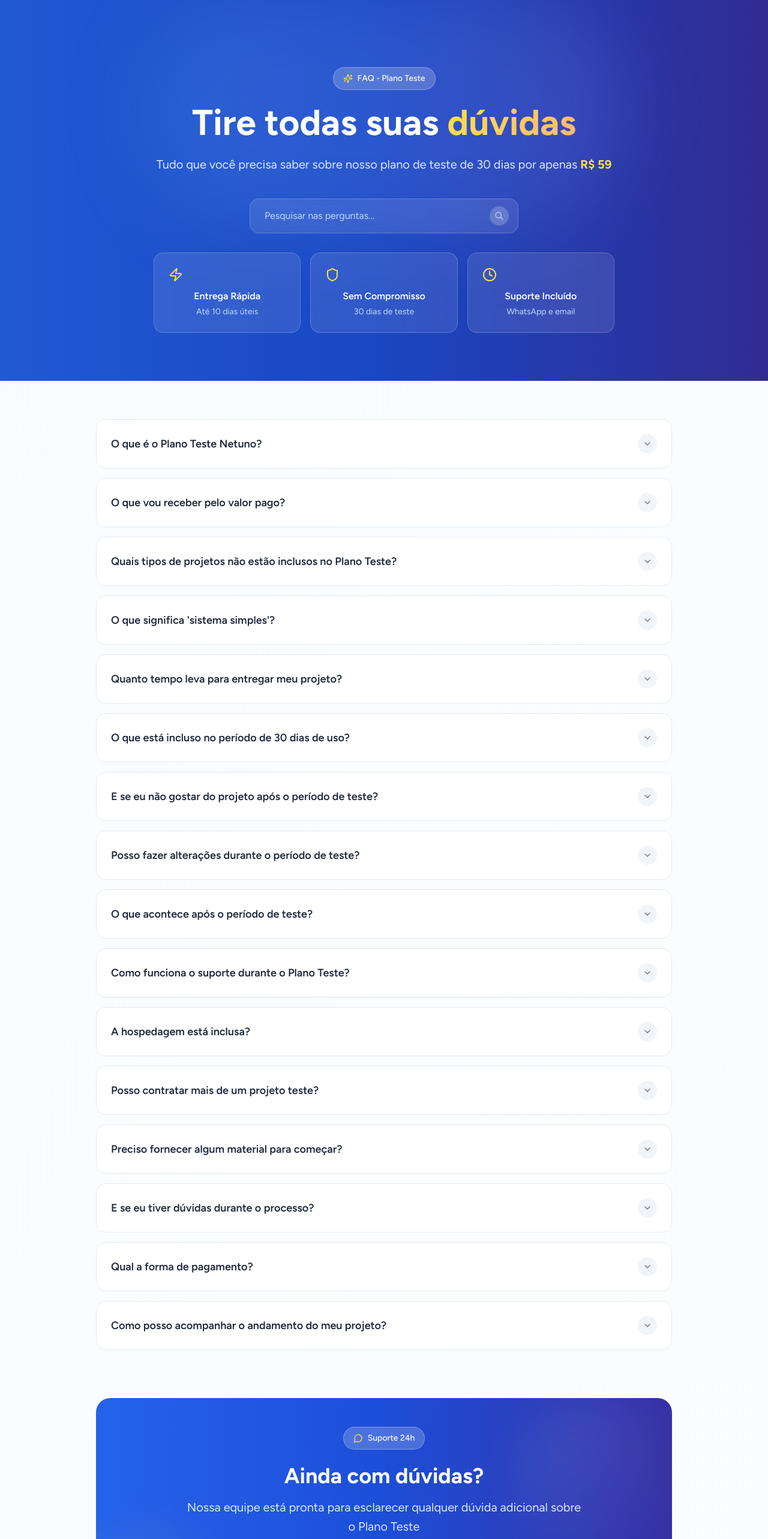
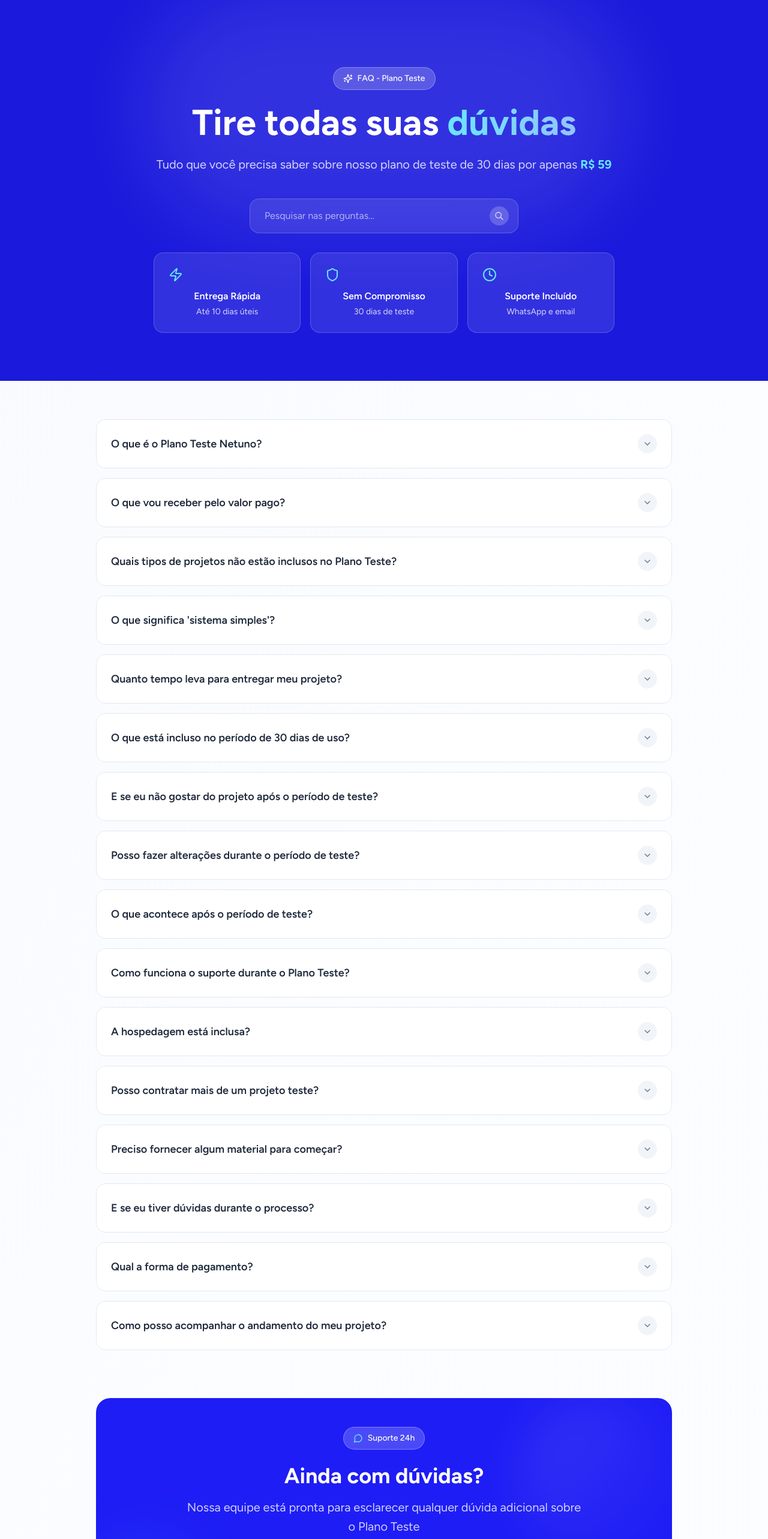
Before and after one commit to netunonetworking/netuno, a React (Vite) app: page /faq in a window 1280 px wide. Shown: the part 160-2726 px from the top of the page at 60% size. Built offline with nearby package versions, Linux system fonts and the light colour scheme.

Commit message:
chore: faq colors update

```diff
--- a/client/pages/Faq.tsx
+++ b/client/pages/Faq.tsx
@@ -145,15 +145,15 @@ export default function ModernFaq() {
     <div className="min-h-screen bg-gradient-to-br from-slate-50 via-blue-50/30 to-indigo-50/20">
       <Header />
       {/* Hero Section com gradiente moderno */}
-      <div className="relative overflow-hidden bg-gradient-to-r from-blue-600 via-blue-700 to-indigo-800">
+      <div className="relative overflow-hidden bg-[#1E1DF5]">
         {/* Elementos decorativos de fundo */}
         <div className="absolute inset-0 bg-black/10"></div>
-        <div className="absolute top-0 left-1/2 -translate-x-1/2 w-[800px] h-[400px] bg-gradient-to-r from-blue-400/20 to-indigo-400/20 rounded-full blur-3xl"></div>
+        <div className="absolute top-0 left-1/2 -translate-x-1/2 w-[800px] h-[400px] bg-white/10 rounded-full blur-3xl"></div>
 
         <div className="relative max-w-6xl mx-auto px-4 sm:px-8 pt-32 pb-20">
           <div className="text-center">
             <div className="inline-flex items-center gap-2 bg-white/20 backdrop-blur-sm rounded-full px-4 py-2 mb-6 border border-white/30">
-              <Sparkles className="w-4 h-4 text-yellow-300" />
+              <Sparkles className="w-4 h-4 text-white" />
               <span className="text-sm font-medium text-white">
                 FAQ - Plano Teste
               </span>
@@ -161,16 +161,15 @@ export default function ModernFaq() {
 
             <h1 className="text-5xl sm:text-6xl font-bold text-white mb-6 leading-tight">
               Tire todas suas
-              <span className="bg-gradient-to-r from-yellow-300 to-orange-300 bg-clip-text text-transparent">
+              <span className="bg-gradient-to-r from-cyan-300 to-blue-300 bg-clip-text text-transparent">
                 {" "}
                 dúvidas
               </span>
             </h1>
 
-            <p className="text-xl text-blue-100 max-w-3xl mx-auto mb-10 leading-relaxed">
+            <p className="text-xl text-white/80 max-w-3xl mx-auto mb-10 leading-relaxed">
               Tudo que você precisa saber sobre nosso plano de teste de 30 dias
-              por apenas{" "}
-              <span className="font-bold text-yellow-300">R$ 59</span>
+              por apenas <span className="font-bold text-cyan-300">R$ 59</span>
             </p>
 
             {/* Barra de pesquisa moderna */}
@@ -179,14 +178,14 @@ export default function ModernFaq() {
                 <input
                   type="text"
                   placeholder="Pesquisar nas perguntas..."
-                  className="w-full px-6 py-4 rounded-2xl bg-white/10 backdrop-blur-sm border border-white/20 text-white placeholder-blue-200 focus:outline-none focus:ring-2 focus:ring-yellow-300 focus:border-transparent transition-all duration-300"
+                  className="w-full px-6 py-4 rounded-2xl bg-white/10 backdrop-blur-sm border border-white/20 text-white placeholder-white/60 focus:outline-none focus:ring-2 focus:ring-cyan-300 focus:border-transparent transition-all duration-300"
                   value={searchTerm}
                   onChange={(e) => setSearchTerm(e.target.value)}
                 />
                 <div className="absolute right-4 top-1/2 -translate-y-1/2">
                   <div className="w-8 h-8 rounded-full bg-white/20 flex items-center justify-center">
                     <svg
-                      className="w-4 h-4 text-blue-200"
+                      className="w-4 h-4 text-white/80"
                       fill="none"
                       stroke="currentColor"
                       viewBox="0 0 24 24"
@@ -210,13 +209,13 @@ export default function ModernFaq() {
                   key={index}
                   className="bg-white/10 backdrop-blur-sm rounded-2xl p-6 border border-white/20 hover:bg-white/20 transition-all duration-300 group"
                 >
-                  <div className="text-yellow-300 mb-3 group-hover:scale-110 transition-transform duration-300">
+                  <div className="text-cyan-300 mb-3 group-hover:scale-110 transition-transform duration-300">
                     {highlight.icon}
                   </div>
                   <h3 className="font-semibold text-white mb-1">
                     {highlight.title}
                   </h3>
-                  <p className="text-sm text-blue-200">
+                  <p className="text-sm text-white/80">
                     {highlight.description}
                   </p>
                 </div>
@@ -232,7 +231,7 @@ export default function ModernFaq() {
           <div className="mb-8 text-center">
             <p className="text-slate-600">
               Encontradas{" "}
-              <span className="font-semibold text-blue-600">
+              <span className="font-semibold text-[#1E1DF5]">
                 {filteredFaqItems.length}
               </span>{" "}
               perguntas para "{searchTerm}"
@@ -244,12 +243,12 @@ export default function ModernFaq() {
           {filteredFaqItems.map((item, index) => (
             <div
               key={index}
-              className="group bg-white rounded-2xl border border-slate-200 overflow-hidden transition-all duration-300 hover:shadow-lg hover:shadow-blue-500/10 hover:border-blue-200"
+              className="group bg-white rounded-2xl border border-slate-200 overflow-hidden transition-all duration-300 hover:shadow-lg hover:shadow-[#1E1DF5]/10 hover:border-blue-200"
             >
               <button
                 className={`flex justify-between items-center w-full p-6 text-left transition-all duration-300 ${
                   activeIndex === index
-                    ? "bg-gradient-to-r from-blue-50 to-indigo-50"
+                    ? "bg-gradient-to-r from-blue-50 to-cyan-50"
                     : "bg-white group-hover:bg-slate-50"
                 }`}
                 onClick={() => toggleAccordion(index)}
@@ -257,8 +256,8 @@ export default function ModernFaq() {
                 <h3
                   className={`text-lg font-semibold transition-colors duration-300 ${
                     activeIndex === index
-                      ? "text-blue-700"
-                      : "text-slate-800 group-hover:text-blue-600"
+                      ? "text-[#1E1DF5]"
+                      : "text-slate-800 group-hover:text-[#1E1DF5]"
                   }`}
                 >
                   {item.question}
@@ -266,8 +265,8 @@ export default function ModernFaq() {
                 <div
                   className={`flex-shrink-0 ml-4 p-2 rounded-full transition-all duration-300 ${
                     activeIndex === index
-                      ? "bg-blue-100 text-blue-600 rotate-180"
-                      : "bg-slate-100 text-slate-500 group-hover:bg-blue-50 group-hover:text-blue-500"
+                      ? "bg-blue-100 text-[#1E1DF5] rotate-180"
+                      : "bg-slate-100 text-slate-500 group-hover:bg-blue-50 group-hover:text-[#1E1DF5]"
                   }`}
                 >
                   <ChevronDown size={16} />
@@ -282,7 +281,7 @@ export default function ModernFaq() {
                 }`}
               >
                 <div className="px-6 pb-6">
-                  <div className="w-12 h-0.5 bg-gradient-to-r from-blue-500 to-indigo-500 mb-4 rounded-full"></div>
+                  <div className="w-12 h-0.5 bg-gradient-to-r from-[#1E1DF5] to-cyan-500 mb-4 rounded-full"></div>
                   <p className="text-slate-600 leading-relaxed">
                     {item.answer}
                   </p>
@@ -320,14 +319,14 @@ export default function ModernFaq() {
 
         {/* CTA Section modernizada */}
         <div className="mt-20">
-          <div className="relative bg-gradient-to-r from-blue-600 via-blue-700 to-indigo-800 rounded-3xl p-8 md:p-12 overflow-hidden">
+          <div className="relative bg-[#1E1DF5] rounded-3xl p-8 md:p-12 overflow-hidden">
             {/* Elementos decorativos */}
             <div className="absolute top-0 right-0 w-64 h-64 bg-gradient-to-br from-white/10 to-transparent rounded-full blur-2xl"></div>
-            <div className="absolute bottom-0 left-0 w-48 h-48 bg-gradient-to-tr from-yellow-300/20 to-transparent rounded-full blur-2xl"></div>
+            <div className="absolute bottom-0 left-0 w-48 h-48 bg-gradient-to-tr from-cyan-300/20 to-transparent rounded-full blur-2xl"></div>
 
             <div className="relative text-center">
               <div className="inline-flex items-center gap-2 bg-white/20 backdrop-blur-sm rounded-full px-4 py-2 mb-6 border border-white/30">
-                <MessageCircle className="w-4 h-4 text-yellow-300" />
+                <MessageCircle className="w-4 h-4 text-cyan-300" />
                 <span className="text-sm font-medium text-white">
                   Suporte 24h
                 </span>
@@ -336,7 +335,7 @@ export default function ModernFaq() {
               <h3 className="text-3xl md:text-4xl font-bold text-white mb-4">
                 Ainda com dúvidas?
               </h3>
-              <p className="text-xl text-blue-100 mb-8 max-w-2xl mx-auto leading-relaxed">
+              <p className="text-xl text-white/80 mb-8 max-w-2xl mx-auto leading-relaxed">
                 Nossa equipe está pronta para esclarecer qualquer dúvida
                 adicional sobre o Plano Teste
               </p>
@@ -348,7 +347,7 @@ export default function ModernFaq() {
                   )}`}
                   target="_blank"
                   rel="noopener noreferrer"
-                  className="group inline-flex items-center justify-center bg-white text-blue-700 rounded-2xl font-semibold px-8 py-4 transition-all duration-300 hover:bg-blue-50 hover:scale-105 hover:shadow-xl"
+                  className="group inline-flex items-center justify-center bg-white text-[#1E1DF5] rounded-2xl font-semibold px-8 py-4 transition-all duration-300 hover:bg-blue-50 hover:scale-105 hover:shadow-xl"
                 >
                   <MessageCircle className="w-5 h-5 mr-2 group-hover:scale-110 transition-transform duration-300" />
                   Falar no WhatsApp
@@ -362,7 +361,7 @@ export default function ModernFaq() {
                 </a>
               </div>
 
-              <p className="text-blue-200 text-sm mt-6">
+              <p className="text-white/80 text-sm mt-6">
                 Resposta rápida • Atendimento humanizado
               </p>
             </div>
```
